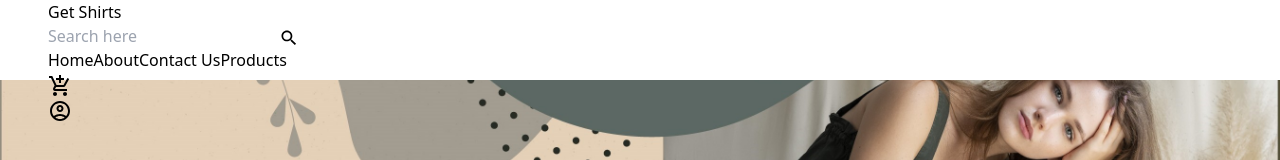
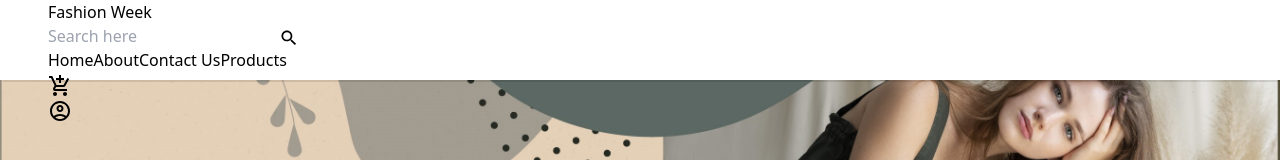
Before and after one commit to Abdulrauf0767/Shirt-Store, a React (Vite) app: page / in a window 1280 px wide. Shown: the top 160 px of the page. Built offline with nearby package versions, Linux system fonts and the light colour scheme.

Commit message:
set link of website

```diff
--- a/index.html
+++ b/index.html
@@ -2,9 +2,9 @@
 <html lang="en">
   <head>
     <meta charset="UTF-8" />
-    <link rel="icon" type="image/svg+xml" href="/vite.svg" />
+    <link  rel="icon" href="/logo.jpg" />
     <meta name="viewport" content="width=device-width, initial-scale=1.0" />
-    <title>Shirt Store</title>
+    <title>Fashion Week</title>
   </head>
   <body>
     <div id="root"></div>
--- a/src/components/Footer.jsx
+++ b/src/components/Footer.jsx
@@ -16,7 +16,7 @@ const Footer = () => {
           {/* Brand Info */}
           <Grid item xs={12} md={4}>
             <Typography variant="h5" fontWeight="bold" gutterBottom>
-              Get Shirts
+              Fashion Week
             </Typography>
             <Typography variant="body2" color="text.secondary">
               Premium T-shirts for your style. Feel the comfort, wear the trend.
@@ -69,7 +69,7 @@ const Footer = () => {
         {/* Copyright */}
         <Box mt={6} textAlign="center">
           <Typography variant="body2" color="text.secondary">
-            © {new Date().getFullYear()} Get Shirts. All rights reserved.
+            © {new Date().getFullYear()} Fashion week. All rights reserved.
           </Typography>
         </Box>
       </Container>
--- a/src/components/Header.jsx
+++ b/src/components/Header.jsx
@@ -43,7 +43,7 @@ const Header = () => {
       position="fixed"
       color="inherit"
       sx={{
-        boxShadow: 'none',
+        boxShadow: '1px 1px 1px 0.5px rgba(0, 0, 0, 0.1)',
         height: '5rem',
         paddingX: { xs: 2, md: 6 },
         zIndex: 30,
@@ -51,7 +51,7 @@ const Header = () => {
     >
       <div className="flex items-center justify-between h-full w-full mx-auto">
         {/* Logo */}
-        <div className="text-xl font-bold w-[120px] flex-shrink-0">Get Shirts</div>
+        <div className="text-xl font-bold w-[200px] flex-shrink-0">Fashion Week</div>
 
         {/* Desktop Search */}
         <form
--- a/src/components/Slider.jsx
+++ b/src/components/Slider.jsx
@@ -24,7 +24,7 @@ const Slider = () => {
   };
 
   return (
-    <div className="w-full h-auto">
+    <div className="w-full mt-24 h-auto">
       <div
         className="
           w-[94%]
```
Also changed, not shown: public/logo.jpg (added).
